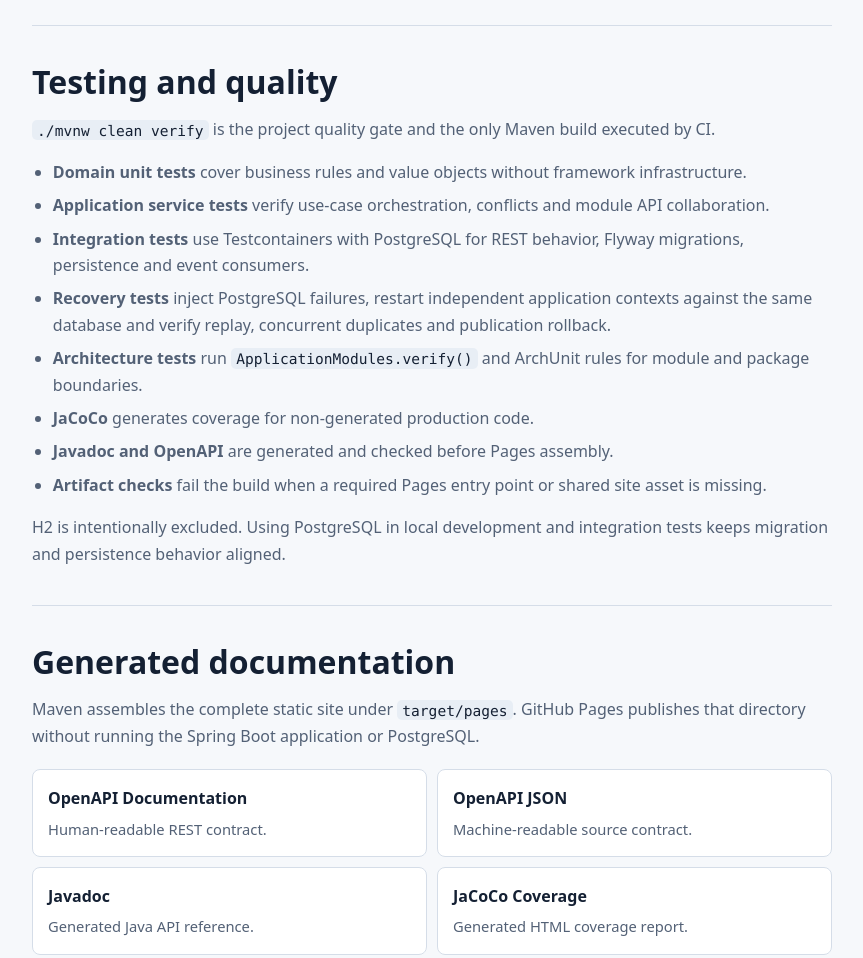
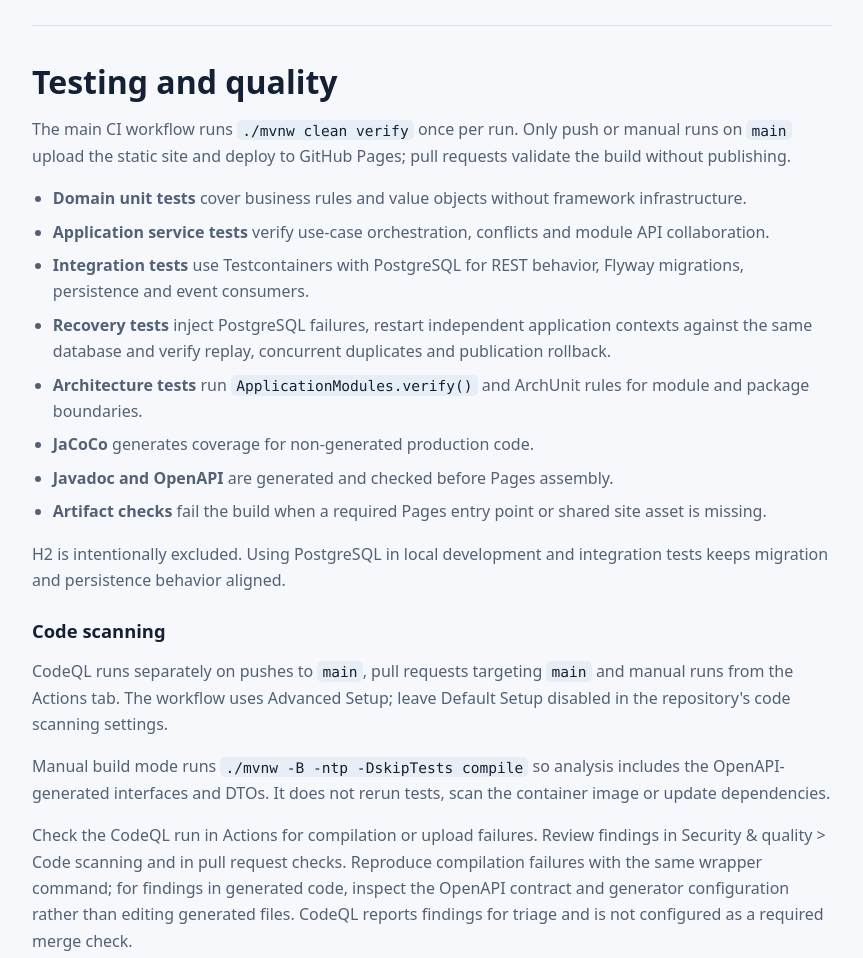
Before and after one commit to DanieleMasone/spring-modulith-order-platform, a plain HTML site: page src/site/user-guide/index.html in a window 1280 px wide. Shown: the part 6160-7118 px from the top of the page, without its empty margins (292-1155 px from the left). Drawn offline with Linux system fonts and the light colour scheme.

Commit message:
ci: add CodeQL security analysis and harden GitHub Actions permissions

```diff
--- a/src/site/user-guide/index.html
+++ b/src/site/user-guide/index.html
@@ -262,7 +262,7 @@
 
       <section class="guide-section" id="testing-quality" aria-labelledby="testing-quality-title">
         <h2 id="testing-quality-title">Testing and quality</h2>
-        <p><code>./mvnw clean verify</code> is the project quality gate and the only Maven build executed by CI.</p>
+        <p>The main CI workflow runs <code>./mvnw clean verify</code> once per run. Only push or manual runs on <code>main</code> upload the static site and deploy to GitHub Pages; pull requests validate the build without publishing.</p>
         <ul>
           <li><strong>Domain unit tests</strong> cover business rules and value objects without framework infrastructure.</li>
           <li><strong>Application service tests</strong> verify use-case orchestration, conflicts and module API collaboration.</li>
@@ -274,6 +274,10 @@
           <li><strong>Artifact checks</strong> fail the build when a required Pages entry point or shared site asset is missing.</li>
         </ul>
         <p>H2 is intentionally excluded. Using PostgreSQL in local development and integration tests keeps migration and persistence behavior aligned.</p>
+        <h3>Code scanning</h3>
+        <p>CodeQL runs separately on pushes to <code>main</code>, pull requests targeting <code>main</code> and manual runs from the Actions tab. The workflow uses Advanced Setup; leave Default Setup disabled in the repository's code scanning settings.</p>
+        <p>Manual build mode runs <code>./mvnw -B -ntp -DskipTests compile</code> so analysis includes the OpenAPI-generated interfaces and DTOs. It does not rerun tests, scan the container image or update dependencies.</p>
+        <p>Check the CodeQL run in Actions for compilation or upload failures. Review findings in Security &amp; quality &gt; Code scanning and in pull request checks. Reproduce compilation failures with the same wrapper command; for findings in generated code, inspect the OpenAPI contract and generator configuration rather than editing generated files. CodeQL reports findings for triage and is not configured as a required merge check.</p>
       </section>
 
       <section class="guide-section" id="generated-docs" aria-labelledby="generated-docs-title">
```
Also changed, not shown: 4 other files.
